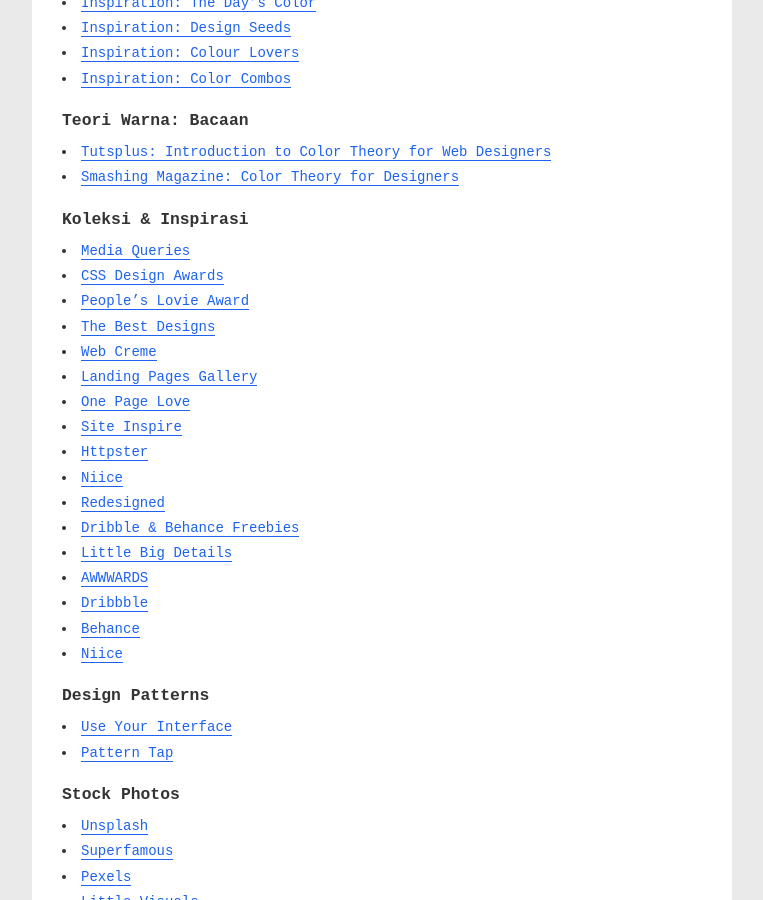
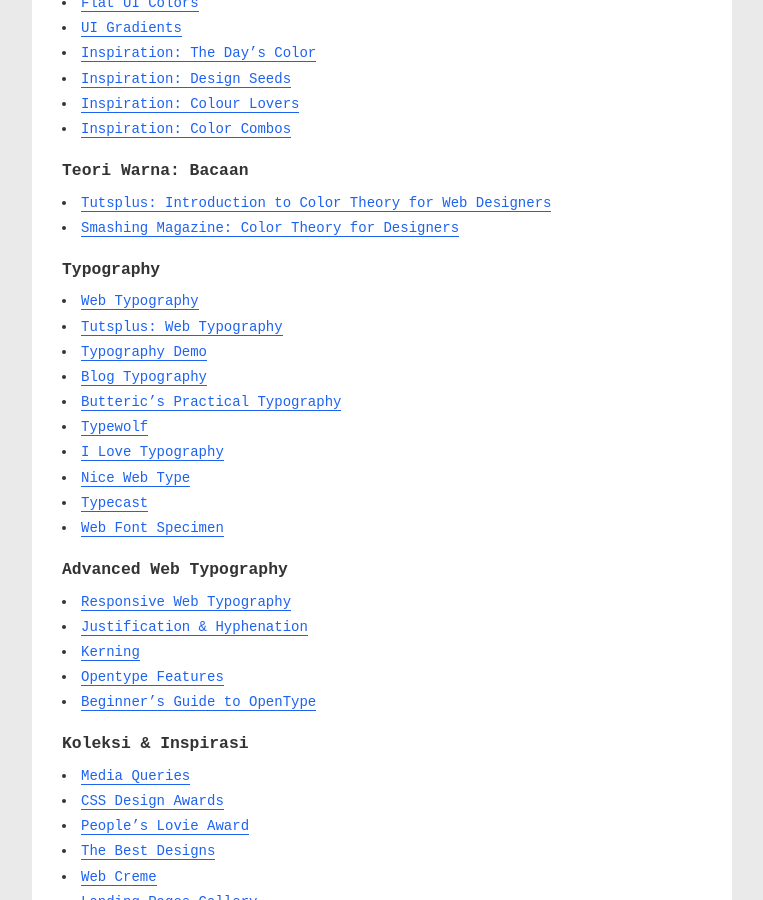
Before and after one commit to irff/learn, a Jekyll site: the page built from _kanal/web-design.md, in a window 1280 px wide and 900 px high, scrolled down 1066 px. Shown: the whole window, without its empty margins (258-1021 px from the left). Built offline with Jekyll 4.4.1, drawn with Linux system fonts in a browser that asks for light colours; some of the changed text lies outside the part shown.

Commit message:
Tambah materi CSS Preprocessor & Typography

```diff
--- a/_kanal/web-design.md
+++ b/_kanal/web-design.md
@@ -47,6 +49,26 @@
 ### Teori Warna: Bacaan
 - [Tutsplus: Introduction to Color Theory for Web Designers](http://webdesign.tutsplus.com/articles/an-introduction-to-color-theory-for-web-designers--webdesign-1437)
 - [Smashing Magazine: Color Theory for Designers](http://www.smashingmagazine.com/2010/01/28/color-theory-for-designers-part-1-the-meaning-of-color/)
+
+### Typography
+- [Web Typography](http://webtypography.net/)
+- [Tutsplus: Web Typography](http://webdesign.tutsplus.com/series/a-z-of-web-typography--webdesign-11706)
+- [Typography Demo](http://www.visualgui.com/typography/)
+- [Blog Typography](http://www.kaikkonendesign.fi/typography/)
+- [Butteric's Practical Typography](http://practicaltypography.com/)
+- [Typewolf](http://www.typewolf.com/)
+- [I Love Typography](http://ilovetypography.com/)
+- [Nice Web Type](http://nicewebtype.com/)
+- [Typecast](http://typecast.com/)
+- [Web Font Specimen](http://webfontspecimen.com/)
+
+
+### Advanced Web Typography
+- [Responsive Web Typography](http://www.elliotjaystocks.com/blog/responsive-web-typography/)
+- [Justification & Hyphenation](http://www.elliotjaystocks.com/blog/justification-hyphenation/)
+- [Kerning](http://www.elliotjaystocks.com/blog/kerning/)
+- [Opentype Features](http://www.elliotjaystocks.com/blog/a-recap-on-opentype-features/)
+- [Beginner's Guide to OpenType](http://www.magnetstudio.com/2014/03/22/beginners-guide-to-opentype/)
 
 ### Koleksi & Inspirasi
 - [Media Queries](http://mediaqueri.es/)
--- a/index.html
+++ b/index.html
@@ -2,7 +2,7 @@
 title: Learn.id
 layout: page
 ---
-<p>Portal pembelajaran web design dan web development online. Update terakhir: 13 Oktober 2014.</p>
+<p>Portal pembelajaran web design dan web development online. Update terakhir: 18 Oktober 2014.</p>
 
 <h2>Kanal</h2>
 <ul>
```
Also changed, not shown: other parts of _kanal/web-design.md (+2 -0 lines), _kanal/html-css.md (+13 -0 lines), _kanal/online-courses.md (+2 -1 lines), _kanal/web-development.md (+6 -2 lines), 5 other files.
